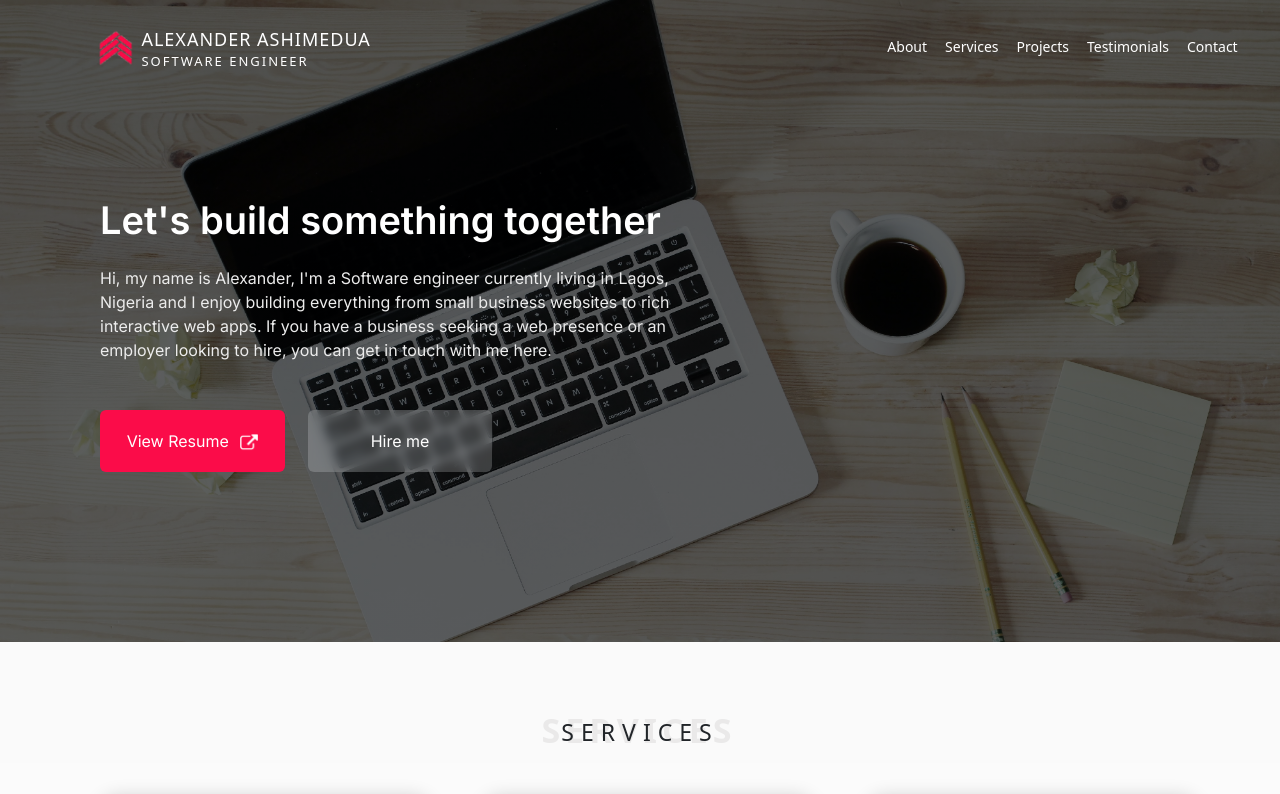
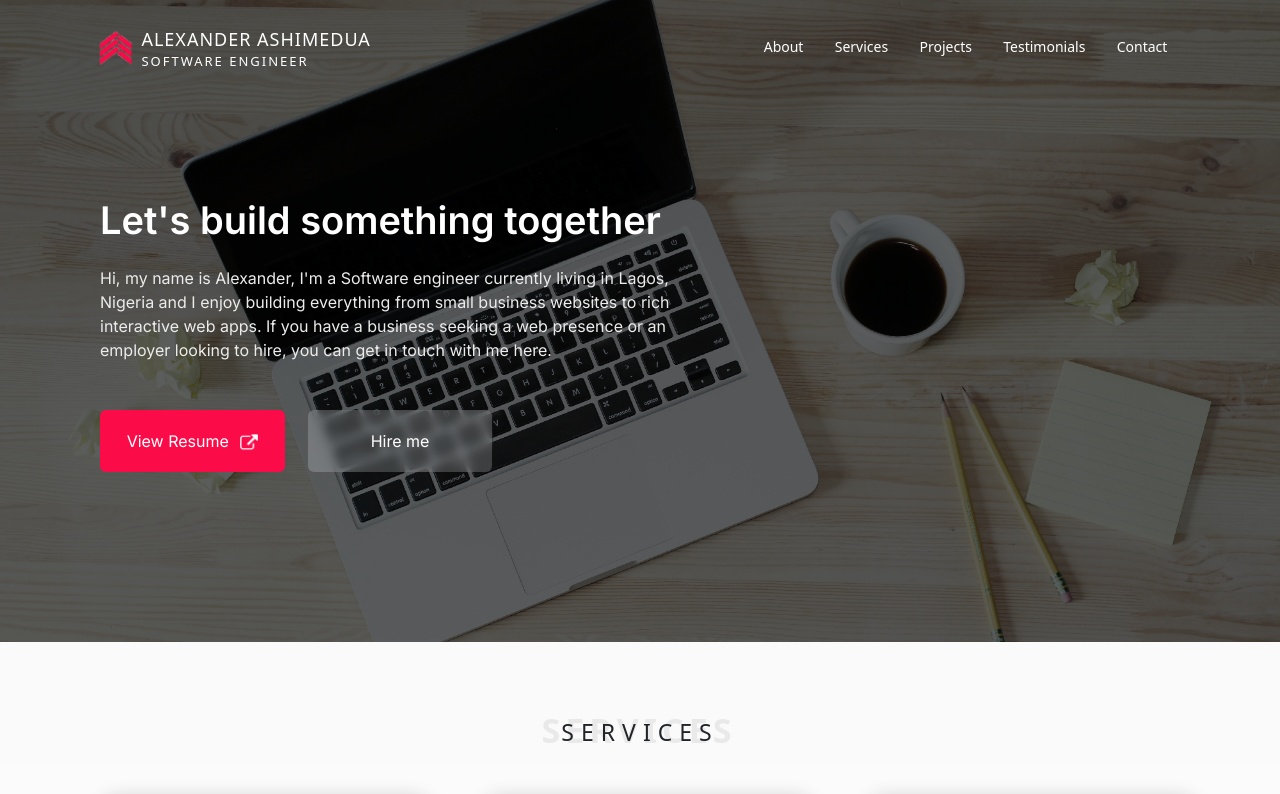
Before and after one commit to AlexanderOba/My-portfolio-web, a Next.js app: page / in a window 1280 px wide. Shown: the top 794 px of the page. Built offline with nearby package versions, Linux system fonts and the light colour scheme.

Commit message:
added fixes

```diff
--- a/components/navList.tsx
+++ b/components/navList.tsx
@@ -11,7 +11,7 @@ const Ul = styled.ul<UlProps>`
   list-style: none;
   display: flex;
   justify-content: space-around;
-  width: 31%;
+  width: 43%;
   color: #333;
   font-size: 17px;
   align-items: baseline;
```
